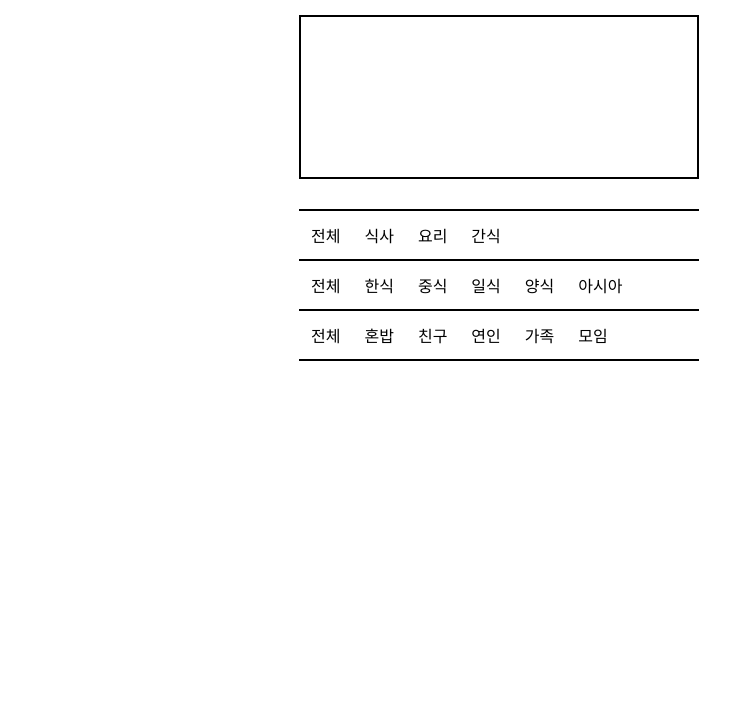
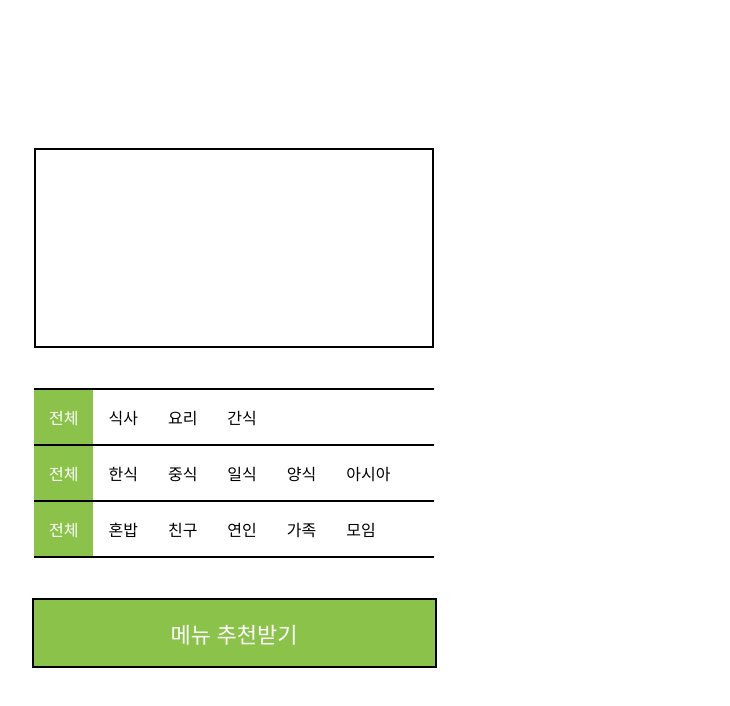
Before and after one commit to want-to-eat-whattttt/whatToEat-Frontend, a React (Create React App) app: page / in a window 1280 px wide. Shown: the top 706 px of the page, without its empty margins (141-871 px from the left). Built offline with nearby package versions, Linux system fonts and the light colour scheme.

Commit message:
Option 선택 바 생성
이거 만드는데 5시간 잡아먹은 내 실력이 ㄹㅈㄷ

```diff
--- /dev/null
+++ b/src/components/Option.tsx
@@ -0,0 +1,45 @@
+import React from 'react';
+import styled from '@emotion/styled';
+import { theme } from '../style/theme';
+
+interface OptionProps {
+  id: string;
+  label: string;
+  isSelected: boolean;
+  onSelect: () => void;
+}
+
+const Option: React.FC<OptionProps> = ({ id, label, isSelected, onSelect }) => {
+  return (
+    <>
+      <Input id={id} type="checkbox" checked={isSelected} readOnly />
+      <OptionLabel htmlFor={id} onClick={onSelect} className={`OptionLabel ${isSelected ? 'clicked' : ''}`}>
+        {label}
+      </OptionLabel>
+    </>
+  );
+};
+
+export default Option;
+
+const OptionLabel = styled.label`
+    white-space: nowrap;
+    text-wrap: nowrap;
+    word-break: keep-all;
+    padding: 15px;
+    color: ${theme.color.black};
+    font-size: 16px;
+    font-weight: 450;
+    cursor: pointer;
+    background-color: ${theme.color.white};
+
+    &.clicked {
+      background-color: ${theme.color.main400}; // 클릭된 항목의 배경색을 변경합니다.
+      color: ${theme.color.white}; // 클릭된 항목의 글자색을 변경합니다.
+    }
+  `
+
+const Input = styled.input`
+  visibility: hidden;
+  position: absolute;
+`;
--- a/src/components/Select.tsx
+++ b/src/components/Select.tsx
@@ -1,12 +1,26 @@
-import React from 'react';
+import React, { useState } from 'react';
 import styled from '@emotion/styled/macro';
 import { theme } from '../style/theme';
 import { ThemeProvider, Global } from '@emotion/react';
 import globalStyle from '../style/globalStyle';
+import Option from './Option';
 
 
 
 const Select = () => {
+
+  // 각 OptionCategory의 선택된 Option을 관리하는 상태
+  const [selectedOption, setSelectedOption] = useState({
+    type: 'all',
+    nation: 'allNation',
+    state: 'allState',
+  });
+
+  // Option 선택 핸들러
+  const handleSelect = (category: string, optionId: string) => {
+    setSelectedOption((prev) => ({ ...prev, [category]: optionId }));
+  };
+
   return (
     <ThemeProvider theme={theme}>
       <Global styles={globalStyle} />
@@ -14,36 +28,36 @@ const Select = () => {
       <Wrapper>
         <ResultBox />
         <SelectContainer>
-            <OptionCateogry>
-              <OptionLabel>전체</OptionLabel>
-              <OptionLabel>식사</OptionLabel>
-              <OptionLabel>요리</OptionLabel>
-              <OptionLabel>간식</OptionLabel>
-            </OptionCateogry>
-            <LineBox />
-            <OptionCateogry>
-              <OptionLabel>전체</OptionLabel>
-              <OptionLabel>한식</OptionLabel>
-              <OptionLabel>중식</OptionLabel>
-              <OptionLabel>일식</OptionLabel>
-              <OptionLabel>양식</OptionLabel>
-              <OptionLabel>아시아</OptionLabel>
-            </OptionCateogry>
-            <LineBox />
-            <OptionCateogry>
-              <OptionLabel>전체</OptionLabel>
-              <OptionLabel>혼밥</OptionLabel>
-              <OptionLabel>친구</OptionLabel>
-              <OptionLabel>연인</OptionLabel>
-              <OptionLabel>가족</OptionLabel>
-              <OptionLabel>모임</OptionLabel>
-            </OptionCateogry>
-            <LineBox />
+          <OptionCategory>
+            <Option id="all" label="전체" isSelected={selectedOption.type === 'all'} onSelect={() => handleSelect('type', 'all')} />
+            <Option id="meal" label="식사" isSelected={selectedOption.type === 'meal'} onSelect={() => handleSelect('type', 'meal')} />
+            <Option id="dish" label="요리" isSelected={selectedOption.type === 'dish'} onSelect={() => handleSelect('type', 'dish')} />
+            <Option id="snack" label="간식" isSelected={selectedOption.type === 'snack'} onSelect={() => handleSelect('type', 'snack')} />
+          </OptionCategory>
+          <LineBox />
+          <OptionCategory>
+            <Option id="allNation" label="전체" isSelected={selectedOption.nation === 'allNation'} onSelect={() => handleSelect('nation', 'allNation')} />
+            <Option id="kr" label="한식" isSelected={selectedOption.nation === 'kr'} onSelect={() => handleSelect('nation', 'kr')} />
+            <Option id="cn" label="중식" isSelected={selectedOption.nation === 'cn'} onSelect={() => handleSelect('nation', 'cn')} />
+            <Option id="jp" label="일식" isSelected={selectedOption.nation === 'jp'} onSelect={() => handleSelect('nation', 'jp')} />
+            <Option id="us" label="양식" isSelected={selectedOption.nation === 'us'} onSelect={() => handleSelect('nation', 'us')} />
+            <Option id="asia" label="아시아" isSelected={selectedOption.nation === 'asia'} onSelect={() => handleSelect('nation', 'asia')} />
 
-          </SelectContainer>
+          </OptionCategory>
+          <LineBox />
+          <OptionCategory>
+            <Option id="allState" label="전체" isSelected={selectedOption.state === 'allState'} onSelect={() => handleSelect('state', 'allState')} />
+            <Option id="solo" label="혼밥" isSelected={selectedOption.state === 'solo'} onSelect={() => handleSelect('state', 'solo')} />
+            <Option id="friend" label="친구" isSelected={selectedOption.state === 'friend'} onSelect={() => handleSelect('state', 'friend')} />
+            <Option id="couple" label="연인" isSelected={selectedOption.state === 'couple'} onSelect={() => handleSelect('state', 'couple')} />
+            <Option id="family" label="가족" isSelected={selectedOption.state === 'family'} onSelect={() => handleSelect('state', 'family')} />
+            <Option id="gather" label="모임" isSelected={selectedOption.state === 'gather'} onSelect={() => handleSelect('state', 'gather')} />
 
+          </OptionCategory>
+          <LineBox />
+        </SelectContainer>
+        <Button>메뉴 추천받기</Button>
       </Wrapper>
-
 
     </ThemeProvider>
 
@@ -54,8 +68,8 @@ export default Select;
 
 const ResultBox = styled.div`
     width: 400px;
-    height: 164px;
-    margin: 15px auto 0;
+    height: 200px;
+    margin: 15px 15px 0;
     background-color: var(--color-white-1);
     border: 2px solid ${({ theme }) => theme.color.black};
     display: flex;
@@ -64,21 +78,24 @@ const ResultBox = styled.div`
     align-items: center;
 `
 const Wrapper = styled.div`
+  margin-left: 150px;
+  max-width: 450px;
 	display: flex;
 	justify-content: center;
 	align-items: center;
   flex-direction: column;
+  height: 100vh; /* 전체 화면 높이를 차지하도록 설정 */
 `
 const LineBox = styled.div`
 	border-bottom: 2px solid ${({ theme }) => theme.color.black};
 `
 const SelectContainer = styled.div`
-    margin: 30px auto;
+    margin: 40px 15px;
     width: 400px;
     border-top: 2px solid ${({ theme }) => theme.color.black};
 `
 
-const OptionCateogry = styled.div`
+const OptionCategory = styled.div`
 		display: flex;
     justify-content: flex-start;
     align-items: center;
@@ -89,12 +106,15 @@ const OptionCateogry = styled.div`
     scrollbar-width: none;
 `
 
-const OptionLabel = styled.label`
-		white-space: nowrap;
-    /* text-wrap: nowrap; 언노운 프로퍼티는 뭐냐,, */
-    word-break: keep-all;
-    padding: 12px;
-    color: ${({ theme }) => theme.color.black};
-    font-size: 16px;
+const Button = styled.button`
+    display: block;
+    margin: 0 auto;
+    width: 90%;
+    height: 70px;
+    border: 2px solid ${({ theme }) => theme.color.black};
+    background-color: ${({ theme }) => theme.color.main400};
+    color: ${({ theme }) => theme.color.white};
+    font-weight: 550;
+    font-size: 22px;
     cursor: pointer;
-`
+    `
--- a/src/pages/Home.tsx
+++ b/src/pages/Home.tsx
@@ -1,5 +1,6 @@
 import React from 'react'
 import Select from '../components/Select'
+import styled from '@emotion/styled'
 
 const Home = () => {
   return (
--- a/src/style/globalStyle.ts
+++ b/src/style/globalStyle.ts
@@ -37,10 +37,6 @@ const globalStyle = css`
         box-sizing: border-box;
         border: 0;
         outline: 0;
-        -ms-user-select: none;
-        -moz-user-select: -moz-none;
-        -khtml-user-select: none;
-        -webkit-user-select: none;
         user-select: none;
         box-sizing: border-box;
         font-family: Gmarket Sans TTF;
```
